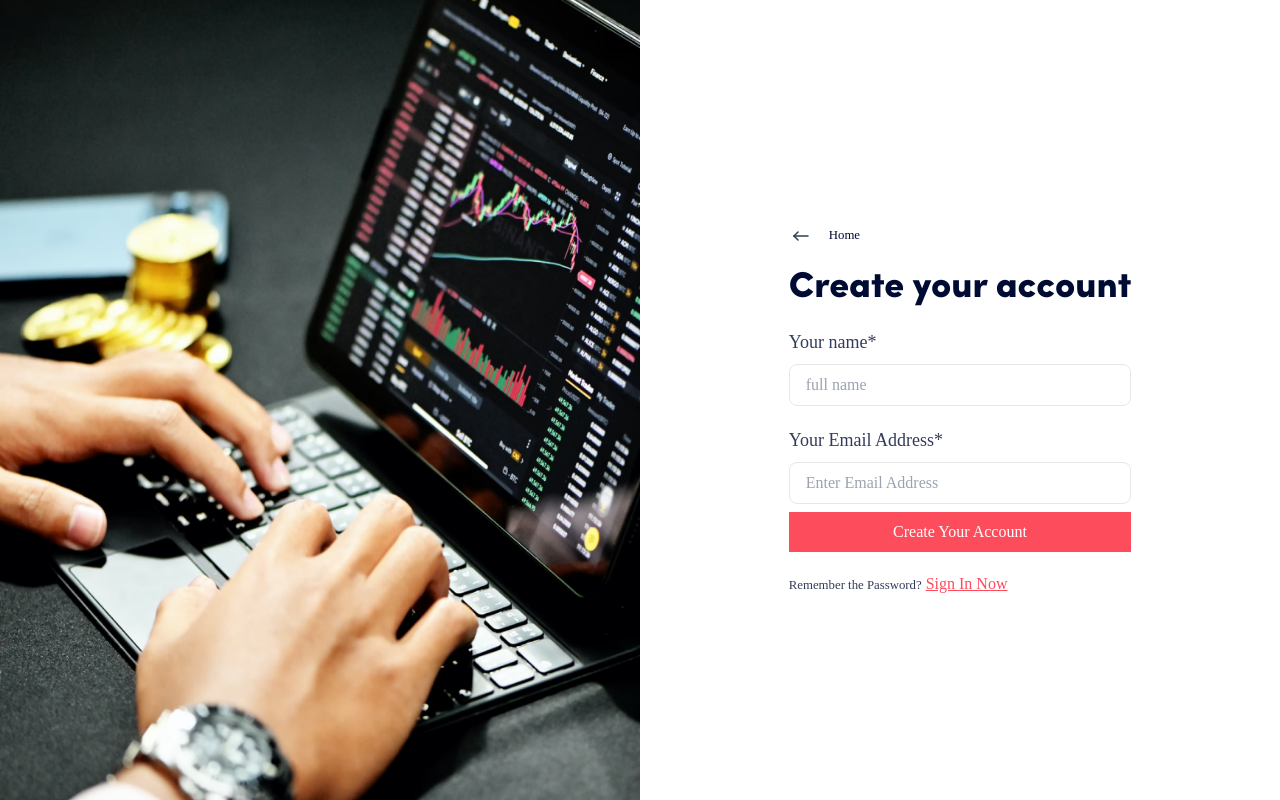
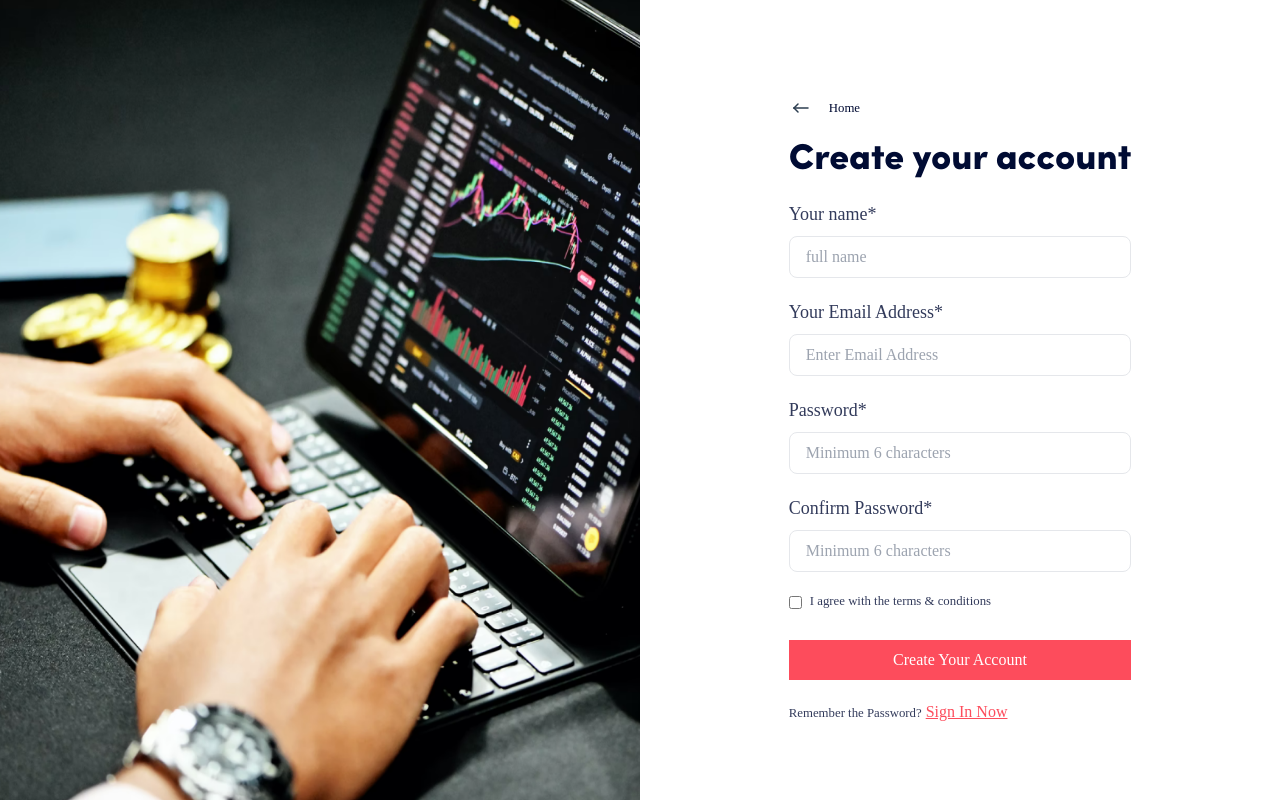
Before and after one commit to HaraDev001/kingschart, a Next.js app: page /auth/signup in a window 1280 px wide. Built offline with nearby package versions, Linux system fonts and the light colour scheme; a web font is replaced by a local one.

Commit message:
Fixed signup, signin issue

```diff
--- a/pages/auth/login.js
+++ b/pages/auth/login.js
@@ -43,7 +43,7 @@ export default function Login() {
           <h1 className="font-extrabold text-4xl">Login to you account</h1>
           <p className="mt-5">
             <small className="opacity-80">Don’t have an account?</small>{" "}
-            <Link href="/">
+            <Link href="/auth/signup">
               <a className="underline text-[#FD4C5C]">Create an account</a>
             </Link>
           </p>
--- a/pages/auth/signup.js
+++ b/pages/auth/signup.js
@@ -2,11 +2,16 @@ import { faArrowLeft } from "@fortawesome/free-solid-svg-icons";
 import { FontAwesomeIcon } from "@fortawesome/react-fontawesome";
 import Head from "next/head";
 import Link from "next/link";
+import { useState } from "react";
 import FormInputBlock from "../../components/FormInputBlock";
 
 export default function SignUp() {
+  const [password, setPassword] = useState("");
+  const [confirm_password, setConfirmPassword] = useState("");
+  const [password_match, setPasswordMatch] = useState(true);
+
   return (
-    <div className="flex w-screen h-screen items-center">
+    <div className="flex w-screen h-screen items-center justify-between">
       <Head>
         <title>Register Today on KingsChart!</title>
       </Head>
@@ -14,7 +19,7 @@ export default function SignUp() {
         <img className="w-auto h-full" src="/login.png" alt="" />
       </div>
 
-      <div className="h-full w-full xl:w-1/2 flex items-center justify-center p-10">
+      <div className="h-screen w-full xl:w-1/2 flex items-center justify-center p-10">
         <div>
           <Link href="/">
             <small className="my-5 cursor-pointer flex items-center">
@@ -47,7 +52,7 @@ export default function SignUp() {
               <input
                 placeholder="full name"
                 className="border rounded-lg w-full py-2 px-4"
-                type="email"
+                type="text"
               />
             </FormInputBlock>
 
@@ -58,6 +63,51 @@ export default function SignUp() {
                 type="email"
               />
             </FormInputBlock>
+
+            <FormInputBlock label="Password" required>
+              <input
+                placeholder="Minimum 6 characters"
+                className="border rounded-lg w-full py-2 px-4"
+                type="password"
+                minLength="6"
+                onChange={(e) => {
+                  setPassword(e.target.value);
+                  if (password == e.target.value) {
+                    setPasswordMatch(true);
+                  } else {
+                    setPasswordMatch(false);
+                  }
+                }}
+                value={password}
+              />
+            </FormInputBlock>
+
+            <FormInputBlock label="Confirm Password" required>
+              <input
+                placeholder="Minimum 6 characters"
+                className={`border rounded-lg w-full py-2 px-4 ${
+                  password_match == false ? "border border-red-500" : ""
+                }`}
+                type="password"
+                minLength="6"
+                onChange={(e) => {
+                  setConfirmPassword(e.target.value);
+                  if (password == e.target.value) {
+                    setPasswordMatch(true);
+                  } else {
+                    setPasswordMatch(false);
+                  }
+                }}
+                value={confirm_password}
+              />
+            </FormInputBlock>
+
+            <div className="flex items-center py-5">
+              <input type="checkbox" />
+              <small className="px-2 opacity-80">
+                I agree with the terms &amp; conditions
+              </small>
+            </div>
 
             <button
               className="block w-full p-2 mt-2 hover:bg-black bg-[#FD4C5C] text-white"
```
